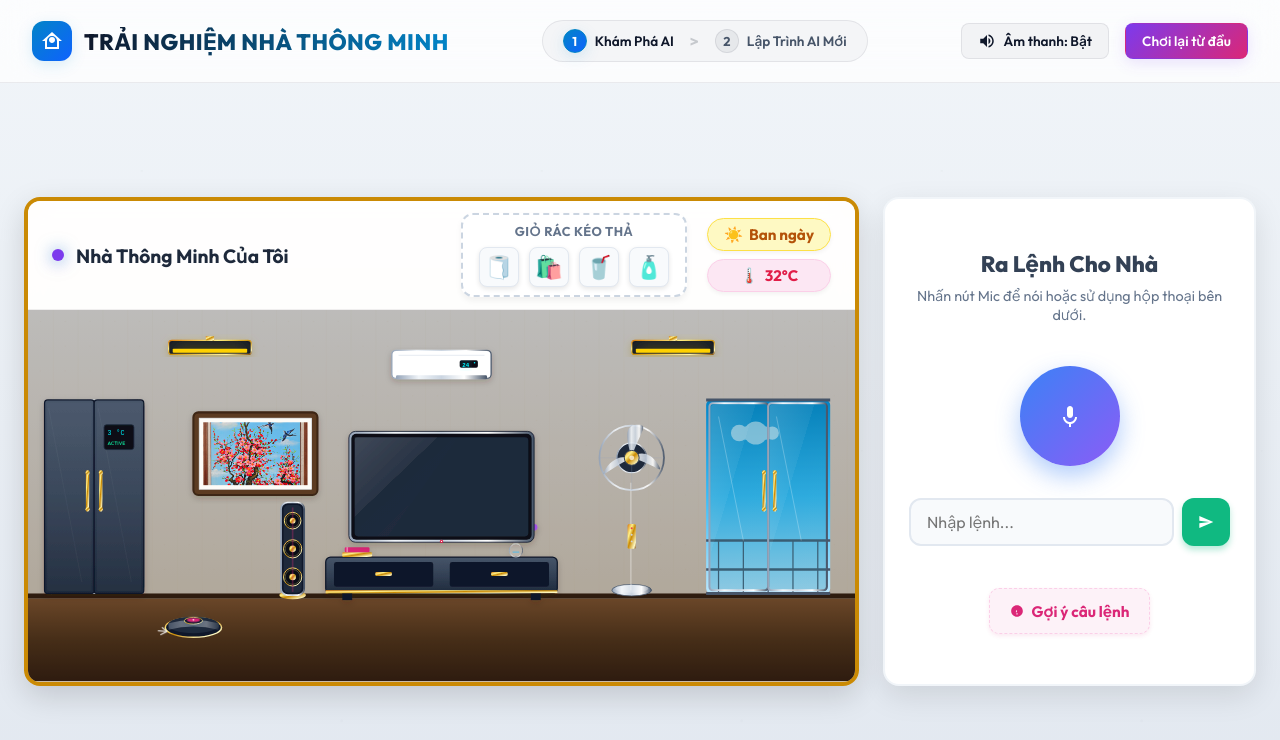
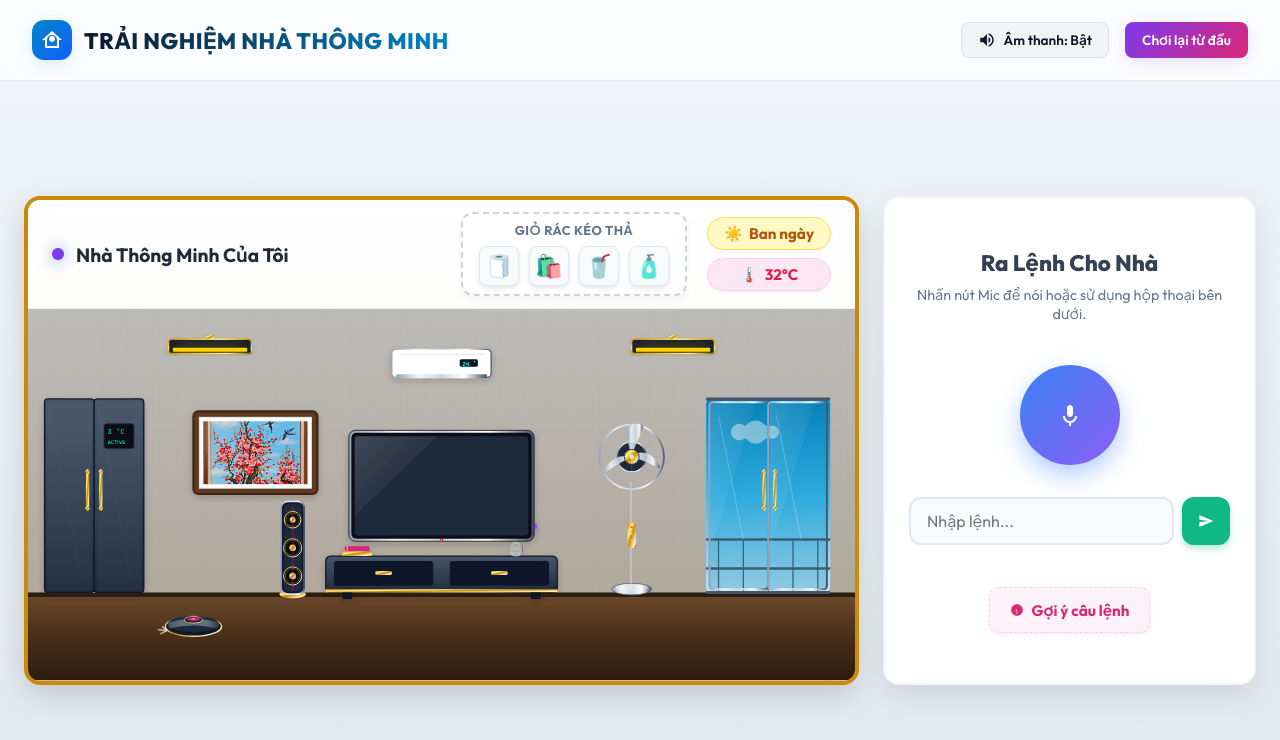
Before and after one commit to huykokukevnnn/If-and-Then, a website: page index.html in a window 1280 px wide. Drawn offline with Linux system fonts and the light colour scheme.

Commit message:
Remove game-steps from header

```diff
--- a/index.html
+++ b/index.html
@@ -25,16 +25,7 @@
             </div>
         </div>
 
-        <!-- Trình hiển thị tiến độ 2 Giai đoạn -->
-        <div class="game-steps">
-            <div class="step-indicator active" id="step-indicator-1">
-                <span class="num">1</span> Khám Phá AI
-            </div>
-            <div class="step-arrow">&gt;</div>
-            <div class="step-indicator" id="step-indicator-2">
-                <span class="num">2</span> Lập Trình AI Mới
-            </div>
-        </div>
+
 
         <!-- Nút điều khiển chung trên Header -->
         <div class="header-actions">
```
